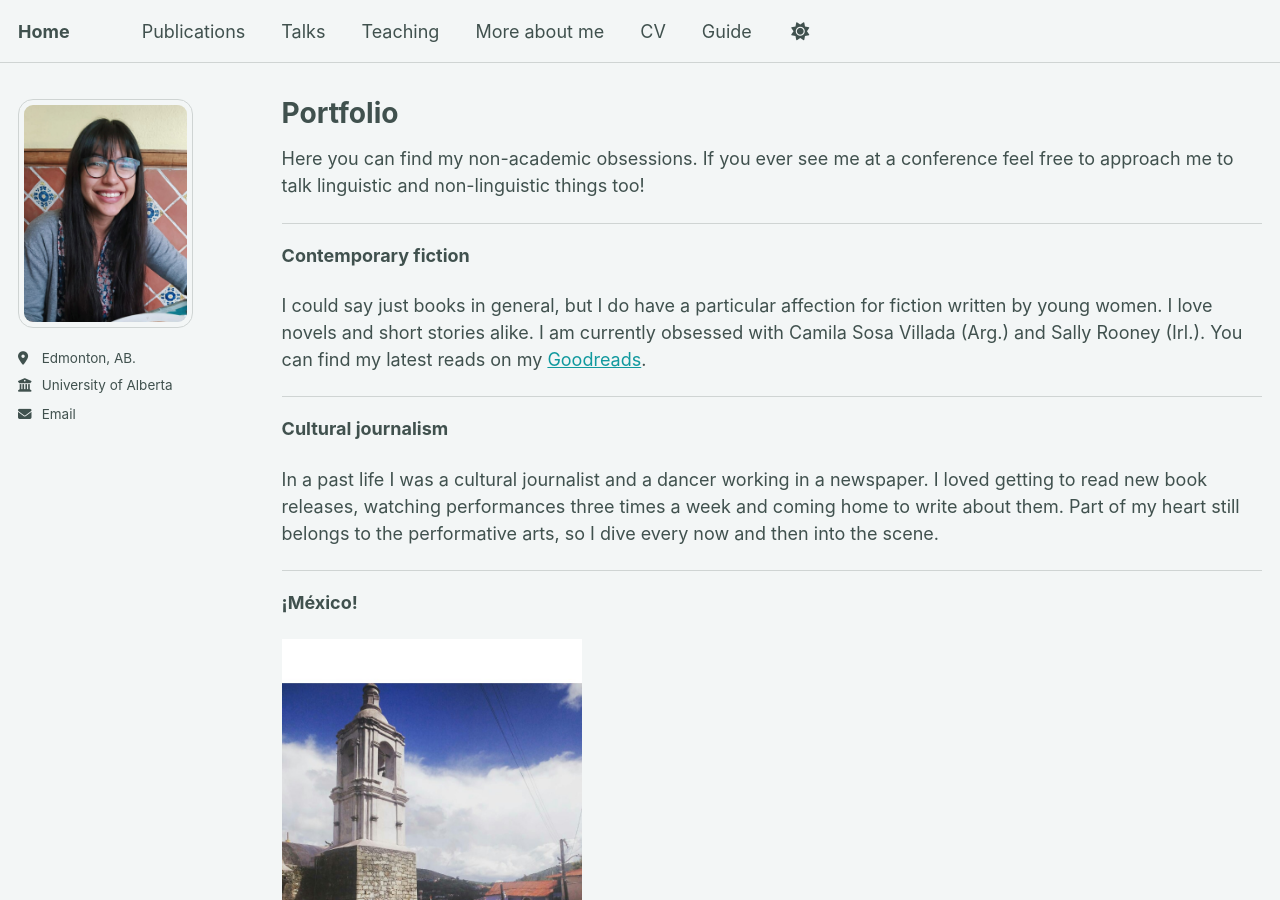
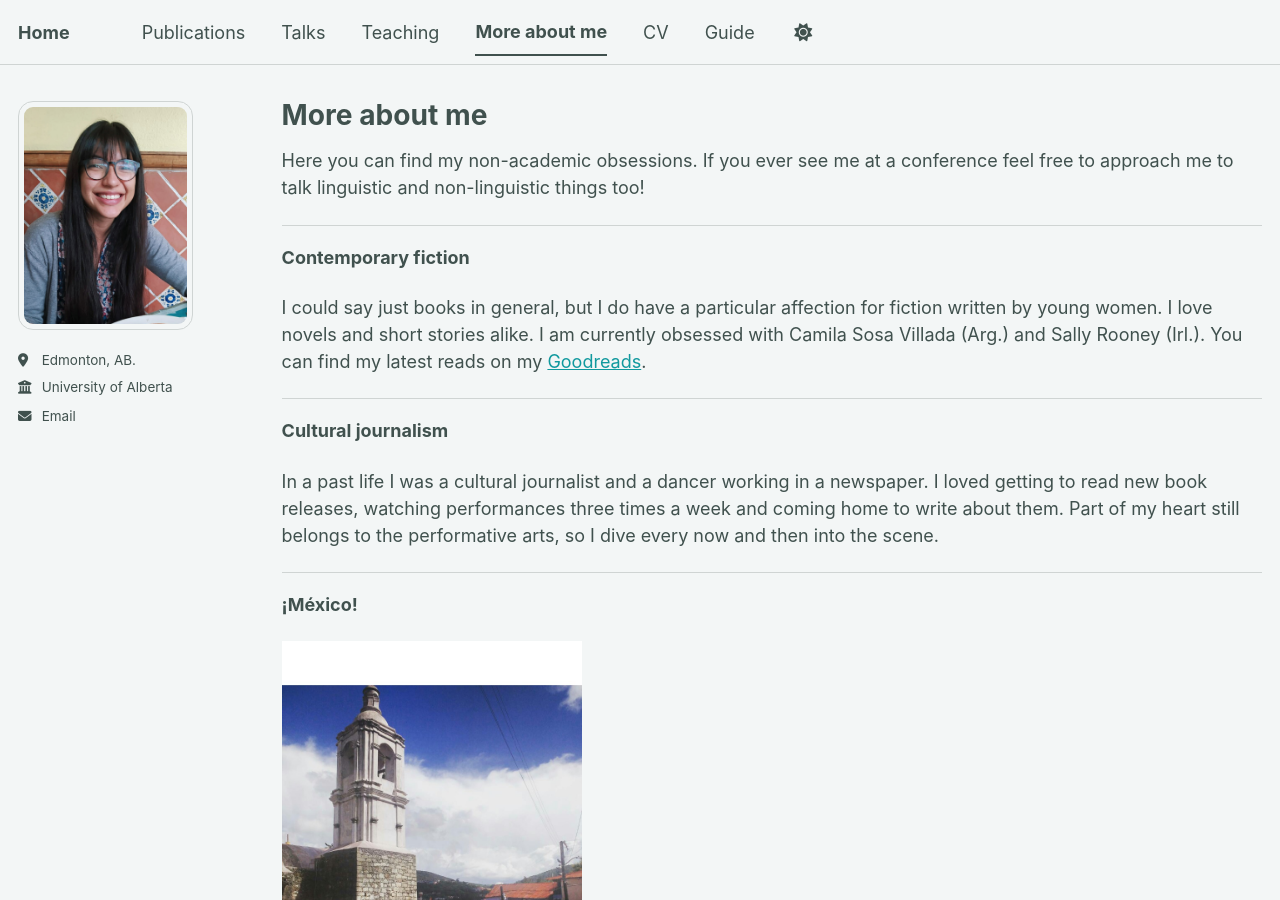
Before and after one commit to daliacristernaroman/dcr3.github.io, a Jekyll site: the page built from _pages/more.html, in a window 1280 px wide and 900 px high. Built offline with Jekyll 4.4.1, drawn with Linux system fonts in a browser that asks for light colours; a script bundle is joined from its source files by our own code; library files that are not in the unit come from our copies.

Commit message:
Update and rename portfolio.html to more.html

```diff
--- a/_pages/portfolio.html
+++ b/_pages/more.html
@@ -1,7 +1,7 @@
 ---
 layout: archive
-title: "Portfolio"
-permalink: /portfolio/
+title: "More about me"
+permalink: /more/
 author_profile: true
 ---
 
```
